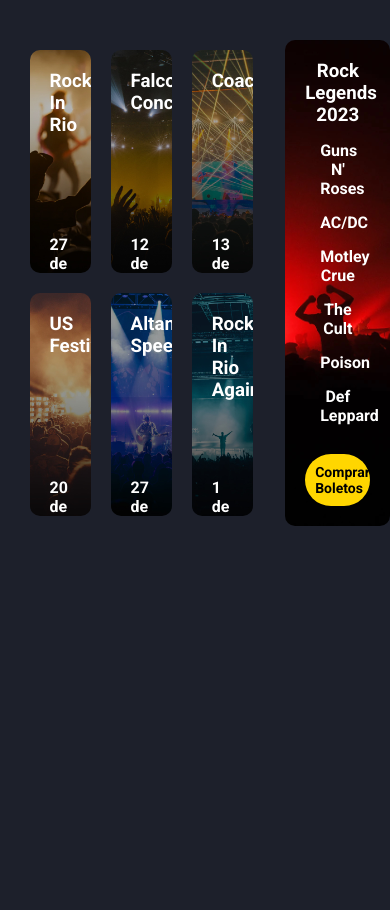
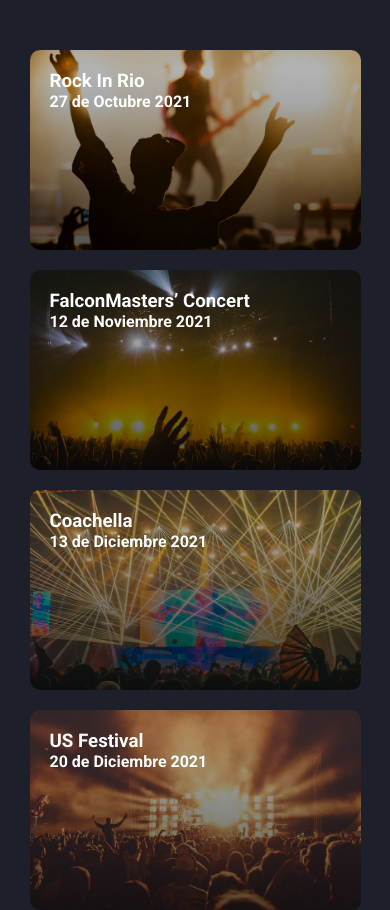
Before and after one commit to mariana101221/Card, a plain HTML site: page index.html in a window 390 px wide. Shown: the top 910 px of the page. Before the commit the page ends 844 px from the top, so only its background shows below. Drawn offline with Linux system fonts and the light colour scheme.

Commit message:
Update estilos.css

```diff
--- a/estilos.css
+++ b/estilos.css
@@ -85,14 +85,13 @@
 	margin-top: 45%;
 }
 
-@media screen and (max-width: 900px) {
-
+@media screen and (max-width: 700px) {
+	.contenedor {
+		display: flex;
+		flex-direction: column;
+	}
+	.contenedor-conciertos {
+		display: flex;
+		flex-direction: column;
+	}
 }
-
-@media screen and (max-width: 700px) {
-
-}
-
-@media screen and (max-width: 600px) {
-
-}
```
